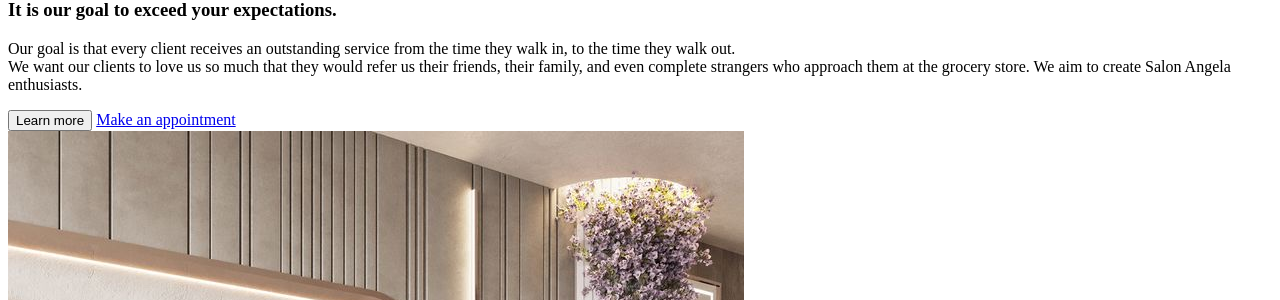
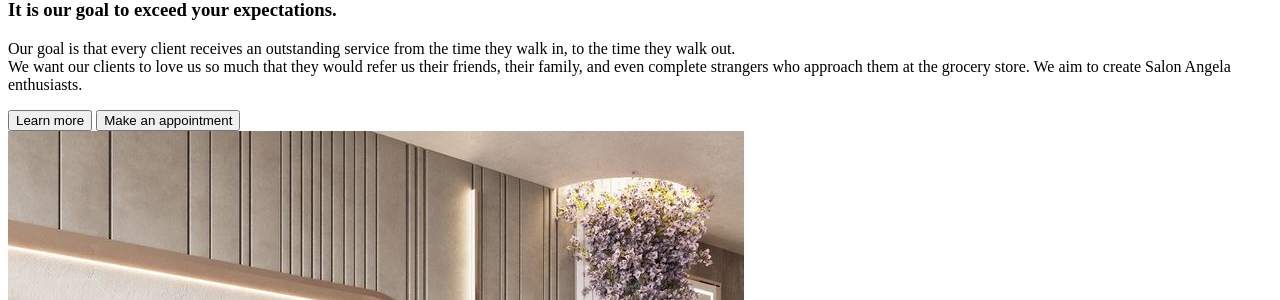
Before and after one commit to JovanaS6/beautysalonJo_php, a PHP site: page / in a window 1280 px wide. Shown: the part 821-1121 px from the top of the page. Run offline with PHP 8.4, Linux system fonts and the light colour scheme.

Commit message:
Ispravka

```diff
--- a/index.php
+++ b/index.php
@@ -20,7 +20,7 @@
                 <p>Our goal is that every client receives an outstanding service from the time they walk in, to the time they walk out.<br> We want our clients to love us so much that they would refer us their friends, their family, and even complete strangers who approach them at the grocery store. We aim to create Salon Angela enthusiasts.</p>
                 <div class="btn">
                     <button type="button">Learn more</button>
-                    <a href="main.php" class="primary-btn">Make an appointment</a>
+                    <button type="button" class="primary-btn">Make an appointment</button>
                 </div>
             </div>
                 <div class="right-column">
```
